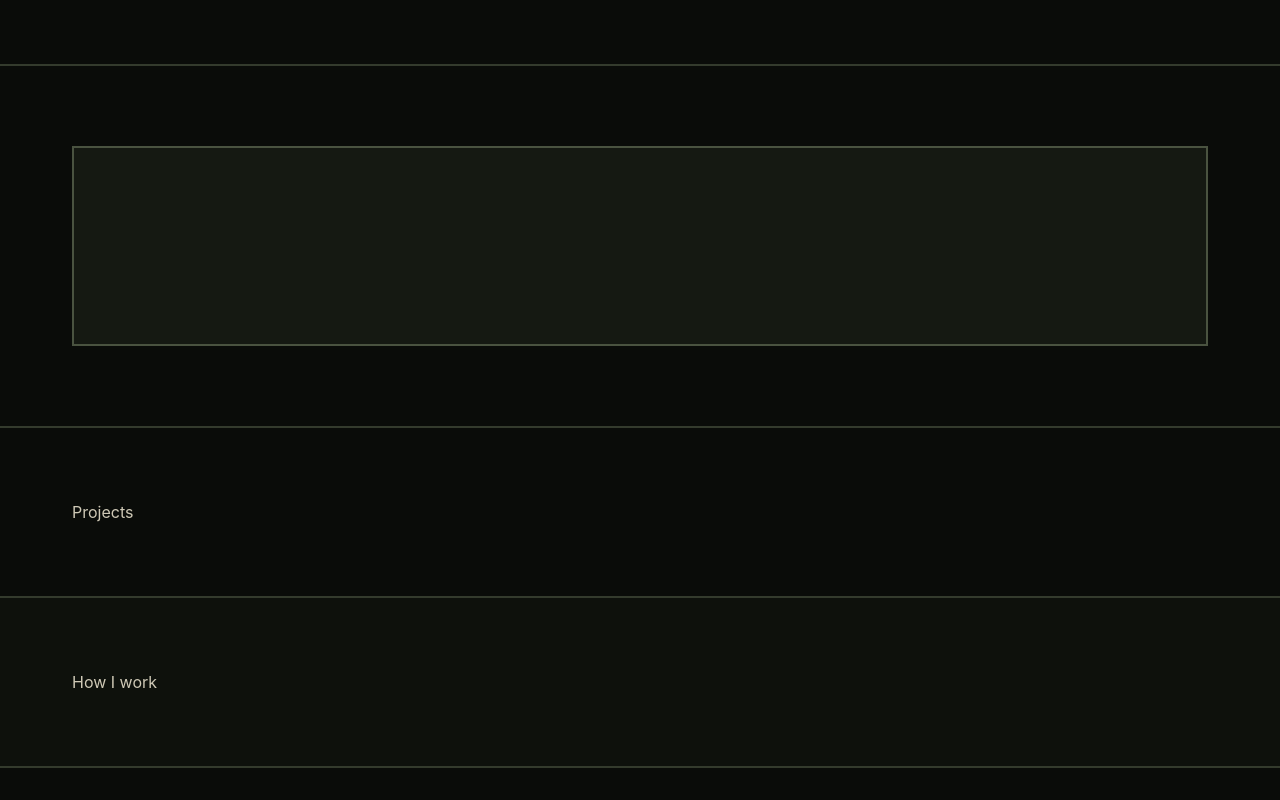
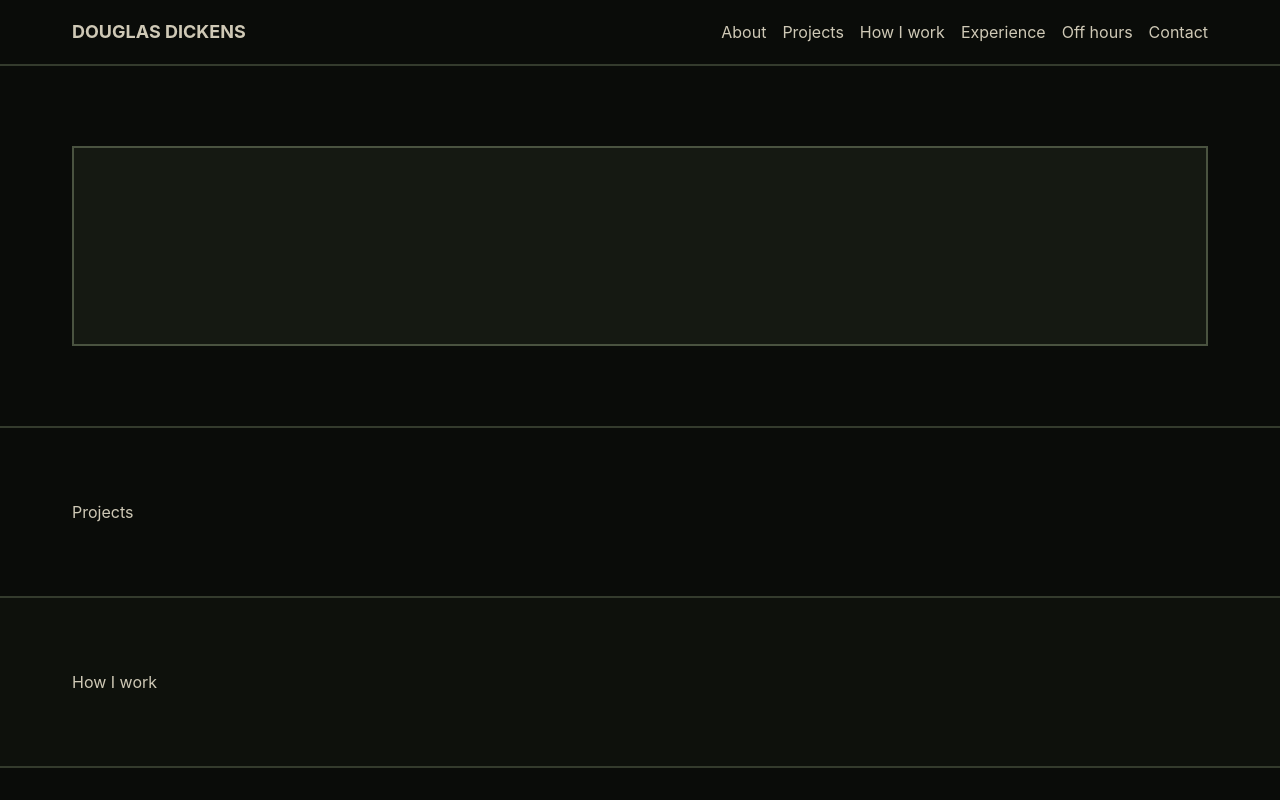
Before and after one commit to HellsMaximum/Portfolio-Website, a Next.js app: page / in a window 1280 px wide. Shown: the top 800 px of the page. Built offline with nearby package versions, Linux system fonts and the light colour scheme.

Commit message:
base navbar work

```diff
--- a/app/page.tsx
+++ b/app/page.tsx
@@ -6,8 +6,8 @@
 export default function Home() {
   return (
     <main className="flex-1">
-      {/** Hero */}
-      <section id="hero" className="mx-auto max-w-[1200px] px-8 py-20">
+      {/** About */}
+      <section id="about" className="mx-auto max-w-[1200px] px-8 py-20">
         {/* Status Box */}
         <div className="min-h-[200px] border-2 border-strong bg-card"></div>
       </section>
--- a/components/Navbar.tsx
+++ b/components/Navbar.tsx
@@ -6,7 +6,20 @@
 export default function Navbar() {
   return (
     <header className="sticky top-0 z-10 border-b-2 border-subtle bg-page">
-      <nav className="mx-auto h-16 max-w-[1200px] px-8"></nav>
+      <nav className="mx-auto h-16 max-w-[1200px] px-8">
+        <div className="flex items-center justify-between h-full">
+          <div className="text-lg font-bold">DOUGLAS DICKENS</div>
+          <div className="space-x-4">
+            {/* Navigation links */}
+            <a href="#about" className="hover:underline">About</a>
+            <a href="#projects" className="hover:underline">Projects</a>
+            <a href="#how" className="hover:underline">How I work</a>
+            <a href="#experience" className="hover:underline">Experience</a>
+            <a href="#offhours" className="hover:underline">Off hours</a>
+            <a href="#contact" className="hover:underline">Contact</a>
+          </div>
+        </div>
+      </nav>
     </header>
   );
 }
```
